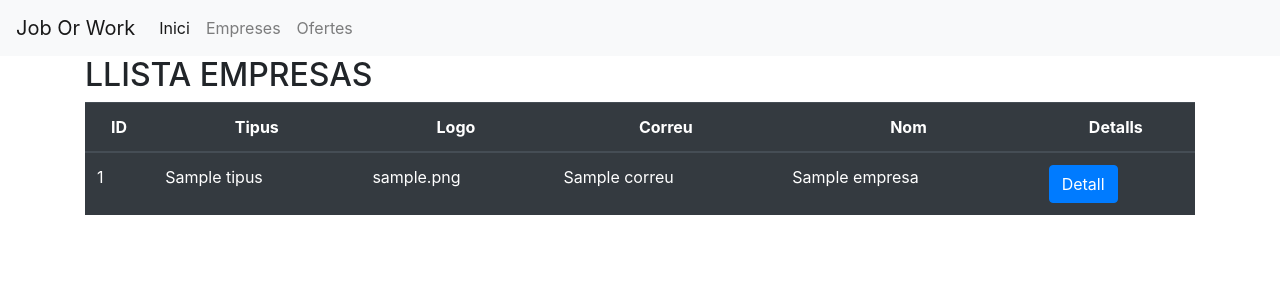
After one commit to a18sonvargar/joborwork, a Symfony app: template templates/empresa/index.html.twig in a window 1280 px wide. The commit adds this page. Shown: the top 300 px of the page. Run offline with Twig, Linux system fonts and the light colour scheme; the template is opened without the code that fills it: most values are stand-ins (such as "Sample title", 1, 10 or a date in 2020); some libraries are stand-ins or nearby versions.

Commit message:
templates i repositori

```diff
--- a/templates/base.html.twig
+++ b/templates/base.html.twig
@@ -2,11 +2,67 @@
 <html>
 <head>
     <meta charset="UTF-8">
-        <title>{% block title %}Welcome!{% endblock %}</title>
+    <title>{% block title %} Inici - Job Or Work {% endblock %}</title>
+    <link rel="stylesheet" href="https://stackpath.bootstrapcdn.com/bootstrap/4.5.0/css/bootstrap.min.css" integrity="sha384-9aIt2nRpC12Uk9gS9baDl411NQApFmC26EwAOH8WgZl5MYYxFfc+NcPb1dKGj7Sk" crossorigin="anonymous">
+    <script src="https://code.jquery.com/jquery-3.5.1.slim.min.js" integrity="sha384-DfXdz2htPH0lsSSs5nCTpuj/zy4C+OGpamoFVy38MVBnE+IbbVYUew+OrCXaRkfj" crossorigin="anonymous"></script>
+    <script src="https://cdn.jsdelivr.net/npm/popper.js@1.16.0/dist/umd/popper.min.js" integrity="sha384-Q6E9RHvbIyZFJoft+2mJbHaEWldlvI9IOYy5n3zV9zzTtmI3UksdQRVvoxMfooAo" crossorigin="anonymous"></script>
+    <script src="https://stackpath.bootstrapcdn.com/bootstrap/4.5.0/js/bootstrap.min.js" integrity="sha384-OgVRvuATP1z7JjHLkuOU7Xw704+h835Lr+6QL9UvYjZE3Ipu6Tp75j7Bh/kR0JKI" crossorigin="anonymous"></script>
+
     {% block stylesheets %}{% endblock %}
+
 </head>
-    <body>
-        {% block body %}{% endblock %}
+<body class="d-flex flex-column h-100">
+    <nav class="navbar navbar-expand-lg navbar-light bg-light">
+        <a class="navbar-brand" href="#">Job Or Work</a>
+        <button class="navbar-toggler" type="button" data-toggle="collapse" data-target="#navbarNav" aria-controls="navbarNav" aria-expanded="false" aria-label="Toggle navigation">
+            <span class="navbar-toggler-icon"></span>
+        </button>
+        <div class="collapse navbar-collapse" id="navbarNav">
+            <ul class="navbar-nav">
+                <li class="nav-item active">
+                    <a class="nav-link" href="{{ path('index') }}">Inici <span class="sr-only">(current)</span></a>
+                </li>
+                <li class="nav-item">
+                    <a class="nav-link" href="{{ path('empresa') }}">Empreses</a>
+                </li>
+                <li class="nav-item">
+                    <a class="nav-link" href="{{ path('index') }}">Ofertes</a>
+                </li>
+            </ul>
+        </div>
+    </nav>
+    {% block body %}
+        <div class="container">
+            <h2>LLISTA OFERTES</h2>
+
+            <table class="table table-dark">
+                <thead>
+                    <tr>
+                        <th scope="col">ID</th>
+                        <th scope="col">Titol</th>
+                        <th scope="col">Descripcio</th>
+                        <th scope="col">Data </th>
+                        <th scope="col">Empresa</th>
+                        <th scope="col">Detalls</th>
+                    </tr>
+                </thead>
+                <tbody>
+                {% for oferta in ofertes %}
+                    <tr>
+                        <td>{{ oferta.id }}</td>
+                        <td>{{ oferta.descripcio }}</td>
+                        <td>{{ oferta.dataPubString }}</td>
+                        <td>{{ oferta.empresa.nom }}</td>
+                        <td>
+                            <button type="button" class="btn btn-primary"> Detall </button>
+                        </td>
+                    </tr>
+                {% endfor %}
+                </tbody>
+            </table>
+        </div>
+    {% endblock %}
     {% block javascripts %}{% endblock %}
+
 </body>
 </html>
--- /dev/null
+++ b/templates/empresa/index.html.twig
@@ -0,0 +1,36 @@
+{% extends 'base.html.twig' %}
+
+{% block title %}Empreses - Job Or Work{% endblock %}
+
+{% block body %}
+    <div class="container">
+        <h2>LLISTA EMPRESAS</h2>
+
+        <table class="table table-dark">
+            <thead>
+            <tr>
+                <th class="text-center" scope="col">ID</th>
+                <th class="text-center" scope="col">Tipus</th>
+                <th class="text-center" scope="col">Logo</th>
+                <th class="text-center" scope="col">Correu</th>
+                <th class="text-center" scope="col">Nom</th>
+                <th class="text-center" scope="col">Detalls</th>
+            </tr>
+            </thead>
+            <tbody>
+            {% for empresa in empresas %}
+                <tr>
+                    <td>{{ empresa.id }}</td>
+                    <td>{{ empresa.tipus }}</td>
+                    <td>{{ empresa.logo }}</td>
+                    <td>{{ empresa.correu }}</td>
+                    <td>{{ empresa.nom }}</td>
+                    <td>
+                        <button type="button" class="btn btn-primary"> Detall </button>
+                    </td>
+                </tr>
+            {% endfor %}
+            </tbody>
+        </table>
+    </div>
+{% endblock %}
```
Also changed, not shown: src/Migrations/Version20200607223656.php (added, +41 -0 lines), src/Repository/CandidatRepository.php (added, +50 -0 lines), src/Repository/EmpresaRepository.php (added, +50 -0 lines), src/Repository/OfertaRepository.php (added, +50 -0 lines), templates/oferta/index.html.twig (added, +7 -0 lines), 1 other file. Lines whose indentation alone changed are shown as unchanged.
